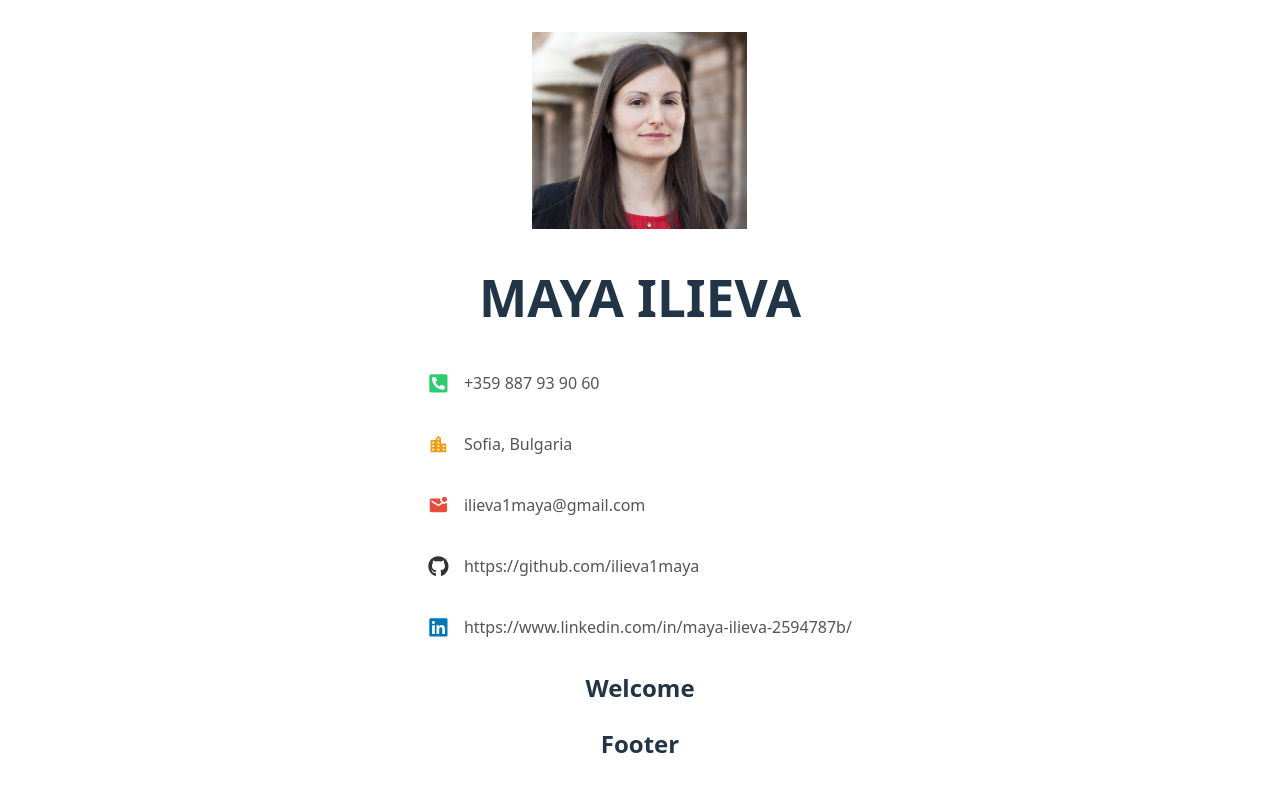
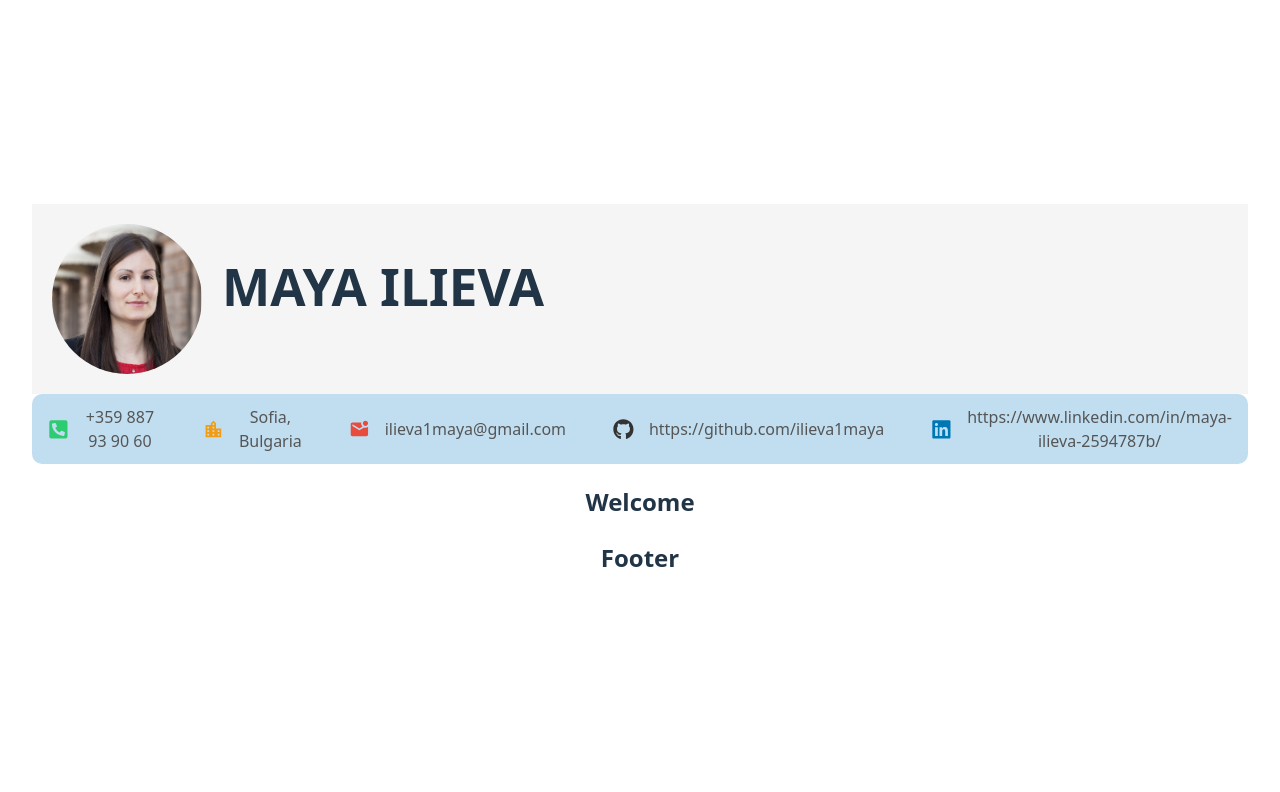
Before and after one commit to ilieva1maya/MayaIlieva_Resume, a React (Vite) app: page / in a window 1280 px wide. Shown: the top 792 px of the page. Built offline with nearby package versions, Linux system fonts and the light colour scheme.

Commit message:
Header adjustmen

```diff
--- a/src/App.jsx
+++ b/src/App.jsx
@@ -1,6 +1,6 @@
 
 import './App.css';
-import Header from './components/Header';
+import Header from './components/header/Header';
 import Welcome from './components/Welcome';
 import Footer from './components/Footer';
 import Navbar from './components/navbar/Navbar';
--- /dev/null
+++ b/src/components/header/Header.css
@@ -0,0 +1,14 @@
+.header-container {
+    display: flex;
+    flex-direction: row;
+    align-items: space-around;
+    padding: 20px;
+    background-color: #f5f5f5;
+}
+
+.header-container img {
+    width: 150px;
+    height: 150px;
+    border-radius: 50%;
+    margin-right: 20px;
+}
--- a/src/components/Header.jsx
+++ b/src/components/header/Header.jsx
@@ -1,6 +1,8 @@
+import "./Header.css";
+
 export default function Header() {
     return (
-        <div>
+        <div className="header-container">
             <img src="/images/MayaIlieva_photo.png" alt="Maya Ilieva's photo" />
             <h1>MAYA ILIEVA</h1>
         </div>
--- a/src/components/navbar/Navbar.css
+++ b/src/components/navbar/Navbar.css
@@ -7,15 +7,17 @@
 
 .contacts {
     display: flex;
-    flex-direction: column;
-    gap: 15px; /* Spacing between contact items */
+    flex-direction: row;
+    gap: 15px;
+    /* background-color: #f9f9f9; */
+    background-color: #c1def0;
+    border-radius: 10px;
 }
 
-/* Style for each individual contact link */
 .contacts a {
     display: flex;
     align-items: center;
-    gap: 15px; /* Spacing between icon and text */
+    gap: 15px;
     text-decoration: none;
     color: #555;
     font-size: 1rem;
@@ -27,45 +29,37 @@
 }
 
 .contacts a:hover {
-    background-color: #eaf4ff; /* Light blue background on hover */
+    background-color: #eaf4ff;
     color: #4a90e2;
     transform: translateY(-2px);
     border-color: #cce0ff;
 }
 
-/* Style for the icons (FaPhoneSquareAlt, MdLocationCity, etc.) */
 .contacts a svg {
-    font-size: 1.3rem; /* Slightly larger icon size */
+    font-size: 1.3rem;
     flex-shrink: 0;
-    /* Custom colors for icons for better differentiation */
 }
 
-/* Phone Icon Styling */
 .contacts a:nth-child(1) svg {
-    color: #2ecc71; /* Green */
+    color: #2ecc71;
 }
 
-/* Location Icon Styling */
 .contacts a:nth-child(2) svg {
-    color: #f39c12; /* Orange/Yellow */
+    color: #f39c12;
 }
 
-/* Email Icon Styling */
 .contacts a:nth-child(3) svg {
-    color: #e74c3c; /* Red */
+    color: #e74c3c;
 }
 
-/* GitHub Icon Styling */
 .contacts a:nth-child(4) svg {
-    color: #333; /* Dark Gray/Black */
+    color: #333;
 }
 
-/* LinkedIn Icon Styling */
 .contacts a:nth-child(5) svg {
-    color: #0077b5; /* LinkedIn Blue */
+    color: #0077b5;
 }
 
-/* Mobile Responsiveness: Stack links nicely on small screens, which is already handled by flex-direction: column; */
 @media (max-width: 600px) {
     .resume-container {
         margin: 10px;
```
